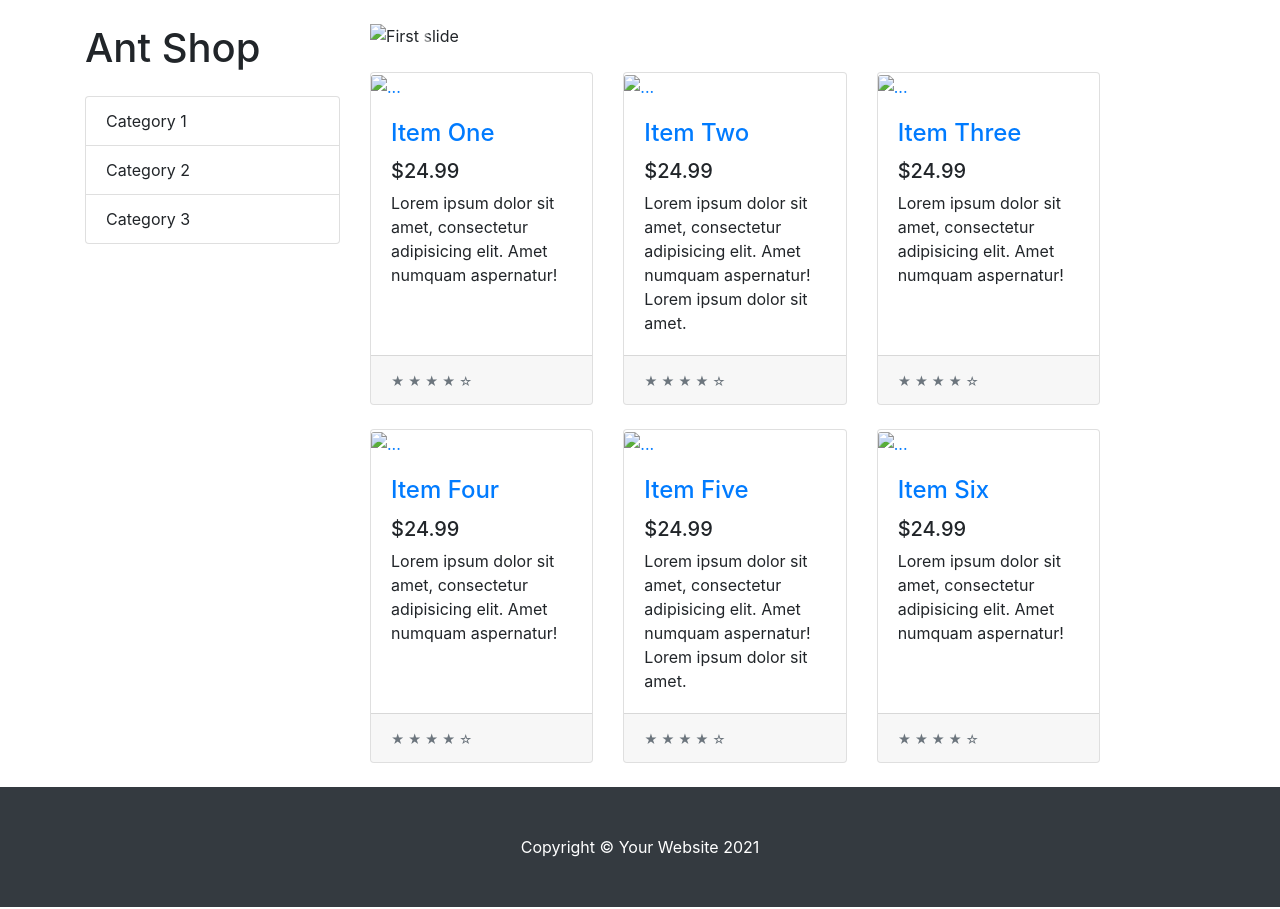
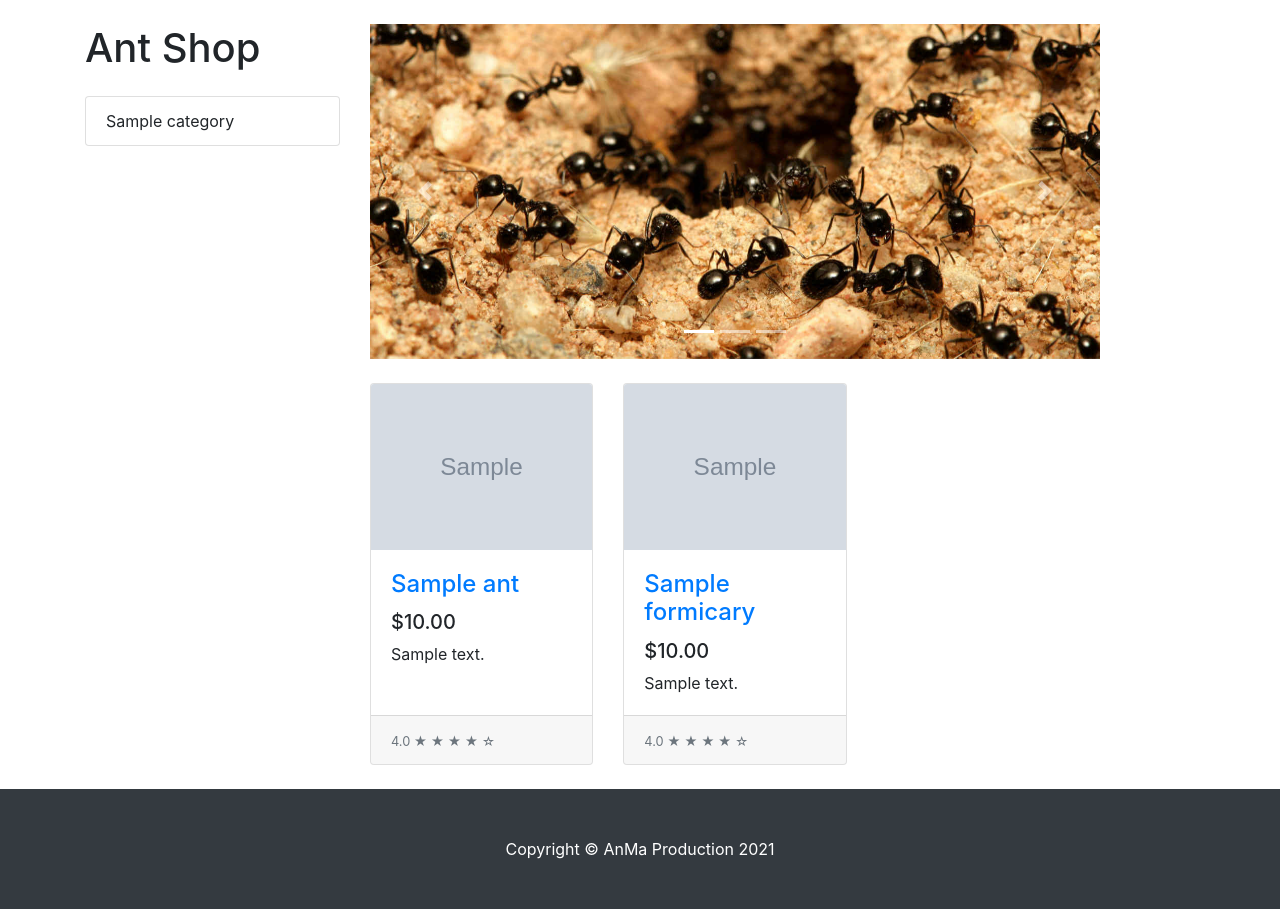
Before and after one commit to nikolska/Ant_shop, a Django app: page / in a window 1280 px wide. Shown: the part 56-965 px from the top of the page. Run offline with Django 3.2, Linux system fonts and the light colour scheme; tables that the repository leaves empty hold one stand-in row (values such as "Sample post"); grey boxes marked "Sample" are stand-in pictures; some libraries are stand-ins or nearby versions.

Commit message:
add templatetags, context_processor, update home page view

```diff
--- /dev/null
+++ b/products/context_processor.py
@@ -0,0 +1,11 @@
+from django.shortcuts import get_list_or_404
+
+from .models import Ant, Category, Formicary, Product
+
+
+def base_page_info(request):
+    ctx = {
+        'categories': get_list_or_404(Category),
+        'products': get_list_or_404(Ant) + get_list_or_404(Formicary),
+    }
+    return ctx
--- a/products/models.py
+++ b/products/models.py
@@ -165,7 +165,7 @@ class Formicary(Product):
     additional_info = models.TextField()
 
     def __str__(self):
-        return self.name
+        return self.title
 
     class Meta:
         ordering = ['title']
--- a/products/templates/base.html
+++ b/products/templates/base.html
@@ -27,7 +27,7 @@
         <!-- Navigation-->
         <nav class="navbar navbar-expand-lg navbar-dark bg-dark">
             <div class="container">
-                <a class="navbar-brand" href="#!">Ant Shop</a>
+                <a class="navbar-brand" href="{% url 'home_page' %}">Ant Shop</a>
                 <button class="navbar-toggler" type="button" data-toggle="collapse" data-target="#navbarResponsive"
                     aria-controls="navbarResponsive" aria-expanded="false" aria-label="Toggle navigation">
                     <span class="navbar-toggler-icon"></span>
@@ -49,9 +49,9 @@
                 <div class="col-lg-3">
                     <h1 class="my-4">Ant Shop</h1>
                     <div class="list-group">
-                        <a class="list-group-item" href="#!">Category 1</a>
-                        <a class="list-group-item" href="#!">Category 2</a>
-                        <a class="list-group-item" href="#!">Category 3</a>
+                        {% for category in categories %}
+                            <a class="list-group-item" href="#!">{{ category.name }}</a>
+                        {% endfor %}
                     </div>
                 </div>
                 <div class="col-lg-8">
@@ -62,7 +62,7 @@
 
         <!-- Footer-->
         <footer class="py-5 bg-dark">
-            <div class="container"><p class="m-0 text-center text-white">Copyright &copy; Your Website 2021</p></div>
+            <div class="container"><p class="m-0 text-center text-white">Copyright &copy; AnMa Production 2021</p></div>
         </footer>
 
         <!-- Bootstrap core JS-->
--- a/products/templates/home_page.html
+++ b/products/templates/home_page.html
@@ -1,4 +1,5 @@
 {% extends 'base.html' %}
+{% load static %}
 
 {% block title %}Home page{% endblock %}
 
@@ -13,9 +14,9 @@
         <li data-target="#carouselExampleIndicators" data-slide-to="2"></li>
     </ol>
     <div class="carousel-inner" role="listbox">
-        <div class="carousel-item active"><img class="d-block img-fluid" src="https://via.placeholder.com/900x350" alt="First slide" /></div>
-        <div class="carousel-item"><img class="d-block img-fluid" src="https://via.placeholder.com/900x350" alt="Second slide" /></div>
-        <div class="carousel-item"><img class="d-block img-fluid" src="https://via.placeholder.com/900x350" alt="Third slide" /></div>
+        <div class="carousel-item active"><img class="d-block img-fluid" src="{% static '/img/ants-banner.jpg' %}" alt="First slide" /></div>
+        <div class="carousel-item"><img class="d-block img-fluid" src="{% static '/img/ants-banner.jpg' %}" alt="Second slide" /></div>
+        <div class="carousel-item"><img class="d-block img-fluid" src="{% static '/img/ants-banner.jpg' %}" alt="Third slide" /></div>
     </div>
     <a class="carousel-control-prev" href="#carouselExampleIndicators" role="button" data-slide="prev">
         <span class="carousel-control-prev-icon" aria-hidden="true"></span>
@@ -27,72 +28,25 @@
     </a>
 </div>
 <div class="row">
-    <div class="col-lg-4 col-md-6 mb-4">
-        <div class="card h-100">
-            <a href="#!"><img class="card-img-top" src="https://via.placeholder.com/700x400" alt="..." /></a>
-            <div class="card-body">
-                <h4 class="card-title"><a href="#!">Item One</a></h4>
-                <h5>$24.99</h5>
-                <p class="card-text">Lorem ipsum dolor sit amet, consectetur adipisicing elit. Amet numquam aspernatur!</p>
+    {% for product in products %}
+        <div class="col-lg-4 col-md-6 mb-4">
+            <div class="card h-100">
+                <a href="{% url 'product_detail' product.category.category.slug product.category.slug product.slug %}">
+                    <img class="card-img-top" src="{{ product.image.url }}" alt="product-{{ product.title }}-image"/>
+                </a>
+                <div class="card-body">
+                    <h4 class="card-title">
+                        <a href="{% url 'product_detail' product.category.category.slug product.category.slug product.slug %}">
+                            {{ product.title }}
+                        </a>
+                    </h4>
+                    <h5>${{ product.price }}</h5>
+                    <p class="card-text">{{ product.description|truncatechars:90 }}</p>
+                </div>
+                <div class="card-footer"><small class="text-muted">{{ product.rating }} ★ ★ ★ ★ ☆</small></div>
             </div>
-            <div class="card-footer"><small class="text-muted">★ ★ ★ ★ ☆</small></div>
         </div>
-    </div>
-    <div class="col-lg-4 col-md-6 mb-4">
-        <div class="card h-100">
-            <a href="#!"><img class="card-img-top" src="https://via.placeholder.com/700x400" alt="..." /></a>
-            <div class="card-body">
-                <h4 class="card-title"><a href="#!">Item Two</a></h4>
-                <h5>$24.99</h5>
-                <p class="card-text">Lorem ipsum dolor sit amet, consectetur adipisicing elit. Amet numquam aspernatur! Lorem ipsum dolor sit amet.</p>
-            </div>
-            <div class="card-footer"><small class="text-muted">★ ★ ★ ★ ☆</small></div>
-        </div>
-    </div>
-    <div class="col-lg-4 col-md-6 mb-4">
-        <div class="card h-100">
-            <a href="#!"><img class="card-img-top" src="https://via.placeholder.com/700x400" alt="..." /></a>
-            <div class="card-body">
-                <h4 class="card-title"><a href="#!">Item Three</a></h4>
-                <h5>$24.99</h5>
-                <p class="card-text">Lorem ipsum dolor sit amet, consectetur adipisicing elit. Amet numquam aspernatur!</p>
-            </div>
-            <div class="card-footer"><small class="text-muted">★ ★ ★ ★ ☆</small></div>
-        </div>
-    </div>
-    <div class="col-lg-4 col-md-6 mb-4">
-        <div class="card h-100">
-            <a href="#!"><img class="card-img-top" src="https://via.placeholder.com/700x400" alt="..." /></a>
-            <div class="card-body">
-                <h4 class="card-title"><a href="#!">Item Four</a></h4>
-                <h5>$24.99</h5>
-                <p class="card-text">Lorem ipsum dolor sit amet, consectetur adipisicing elit. Amet numquam aspernatur!</p>
-            </div>
-            <div class="card-footer"><small class="text-muted">★ ★ ★ ★ ☆</small></div>
-        </div>
-    </div>
-    <div class="col-lg-4 col-md-6 mb-4">
-        <div class="card h-100">
-            <a href="#!"><img class="card-img-top" src="https://via.placeholder.com/700x400" alt="..." /></a>
-            <div class="card-body">
-                <h4 class="card-title"><a href="#!">Item Five</a></h4>
-                <h5>$24.99</h5>
-                <p class="card-text">Lorem ipsum dolor sit amet, consectetur adipisicing elit. Amet numquam aspernatur! Lorem ipsum dolor sit amet.</p>
-            </div>
-            <div class="card-footer"><small class="text-muted">★ ★ ★ ★ ☆</small></div>
-        </div>
-    </div>
-    <div class="col-lg-4 col-md-6 mb-4">
-        <div class="card h-100">
-            <a href="#!"><img class="card-img-top" src="https://via.placeholder.com/700x400" alt="..." /></a>
-            <div class="card-body">
-                <h4 class="card-title"><a href="#!">Item Six</a></h4>
-                <h5>$24.99</h5>
-                <p class="card-text">Lorem ipsum dolor sit amet, consectetur adipisicing elit. Amet numquam aspernatur!</p>
-            </div>
-            <div class="card-footer"><small class="text-muted">★ ★ ★ ★ ☆</small></div>
-        </div>
-    </div>
+    {% endfor %}
 </div>
 
 
--- a/products/views.py
+++ b/products/views.py
@@ -1,12 +1,9 @@
-from django.shortcuts import render
+from django.shortcuts import get_list_or_404, render
 # from django.urls import reverse_lazy
 from django.views.generic import CreateView, DetailView, ListView, TemplateView
 
 from .models import Ant, Category, Formicary, Product, Subcategory
 
-
-def test_view(request):
-    return render(request, 'base.html')
 
 class HomePageView(TemplateView):
     template_name = 'home_page.html'
```
Also changed, not shown: ant_shop/settings.py (+5 -4 lines), products/templates/ant_specification.html (deleted, +0 -26 lines), products/templates/formicary_specification.html (deleted, +0 -30 lines), products/templates/product_detail.html (+2 -5 lines), products/templatetags/specifications.py (added, +60 -0 lines), media/products/25b0e4f0f638af2d40c12aad2c905870.jpg (added), media/products/25b0e4f0f638af2d40c12aad2c905870_E2eXAZh.jpg (added), media/products/25b0e4f0f638af2d40c12aad2c905870_ck1RkrY.jpg (added), products/templatetags/__init__.py (added), static/img/ant.jpg (added), static/img/ants-banner.jpg (added).
